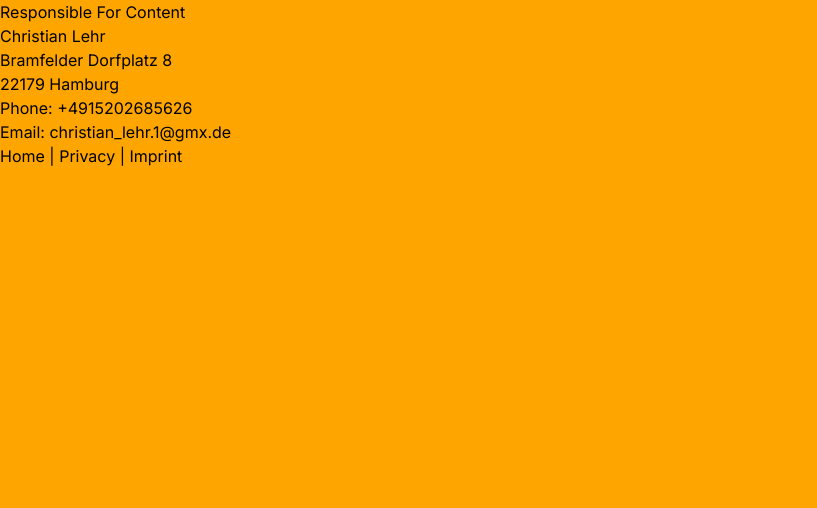
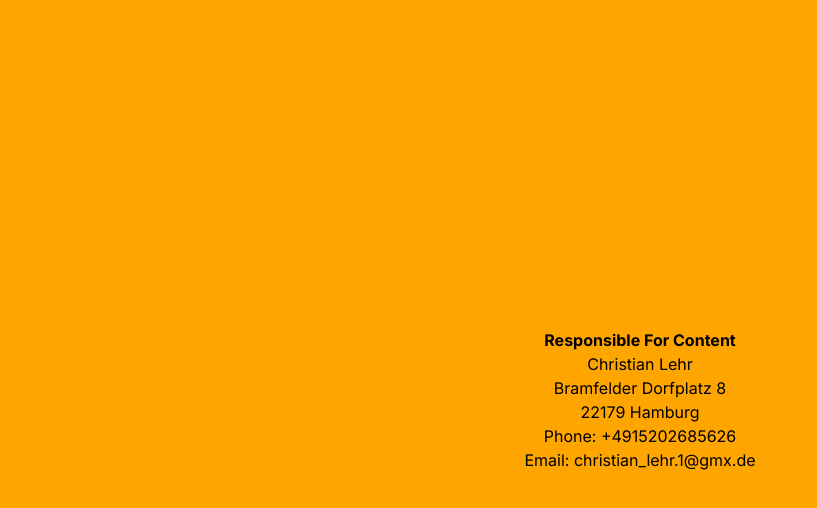
Before and after one commit to chris251190/cita, a Next.js app: page /imprint in a window 1280 px wide. Shown: the top 508 px of the page, without its empty margins (0-817 px from the left). Built offline with nearby package versions, Linux system fonts and the light colour scheme.

Commit message:
add imprint and privacy page

```diff
--- a/app/imprint/page.tsx
+++ b/app/imprint/page.tsx
@@ -2,17 +2,17 @@ import React from 'react';
 import Footer from '../components/Footer';
 
 const Imprint = () => (
-    <div>
-    <h2>Responsible For Content</h2>
+    <div className='flex flex-col items-center justify-center h-screen'>
+        <h2 className="font-bold">Responsible For Content</h2>
 
         <p>Christian Lehr</p>
         <p>Bramfelder Dorfplatz 8</p>
         <p>22179 Hamburg</p>
         <p>Phone: +4915202685626</p>
         <p>Email: christian_lehr.1@gmx.de</p>
-
-    <Footer/>
     </div>
 );
 
+<Footer />
+
 export default Imprint;
--- a/app/page.tsx
+++ b/app/page.tsx
@@ -5,7 +5,6 @@ import { FaTimes, FaEye, FaCalendar, FaPlus, FaMinus, FaQrcode, FaWhatsapp } fro
 import Image from 'next/image';
 import InputField from './components/InputField';
 import Appointment from './interfaces/Appointment';
-import Link from 'next/link';
 import Footer from './components/Footer';
 
 export default function Cita() {
--- a/app/privacy/page.tsx
+++ b/app/privacy/page.tsx
@@ -2,7 +2,7 @@ import React from 'react';
 import Footer from '../components/Footer';
 
 const Privacy = () => (
-    <div>
+    <div className='flex flex-col items-center '>
         <h2>Privacy Policy</h2>
         <Footer/>
     </div>
```
Lines whose indentation alone changed are shown as unchanged.
